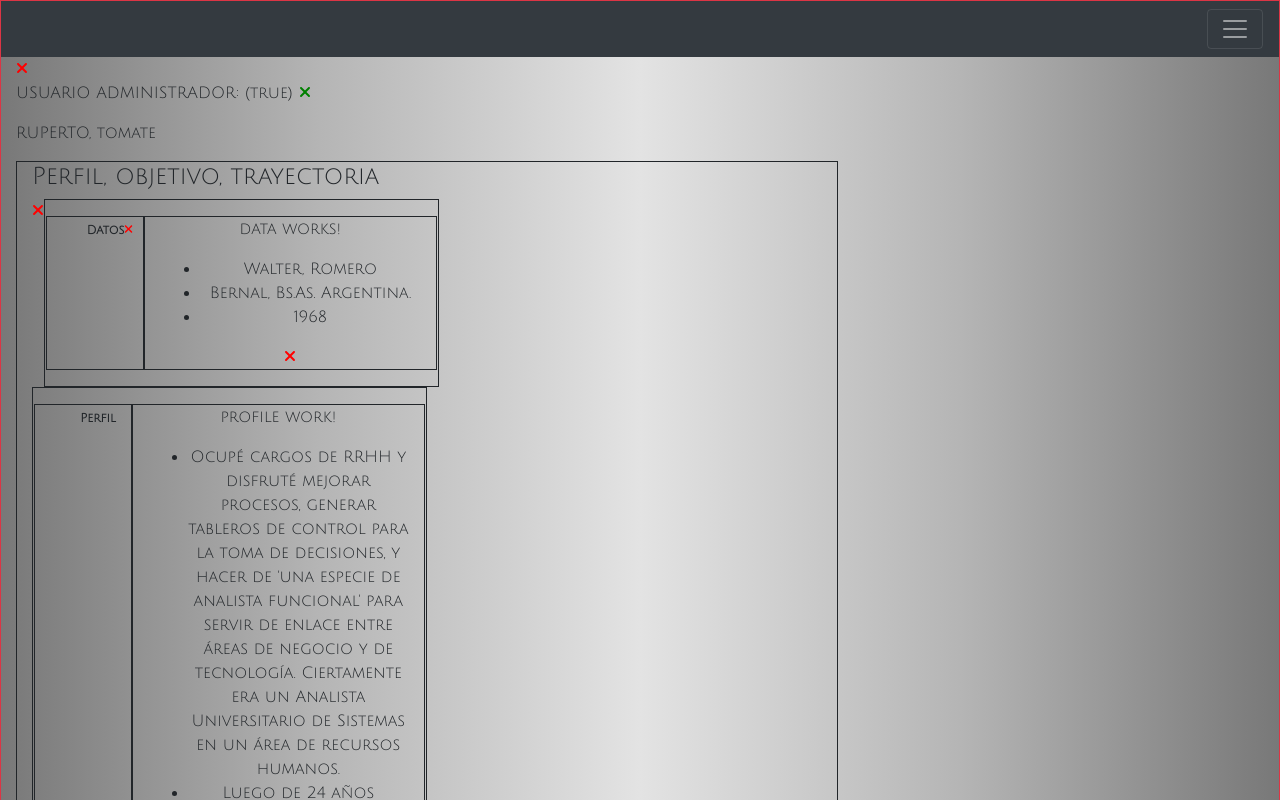
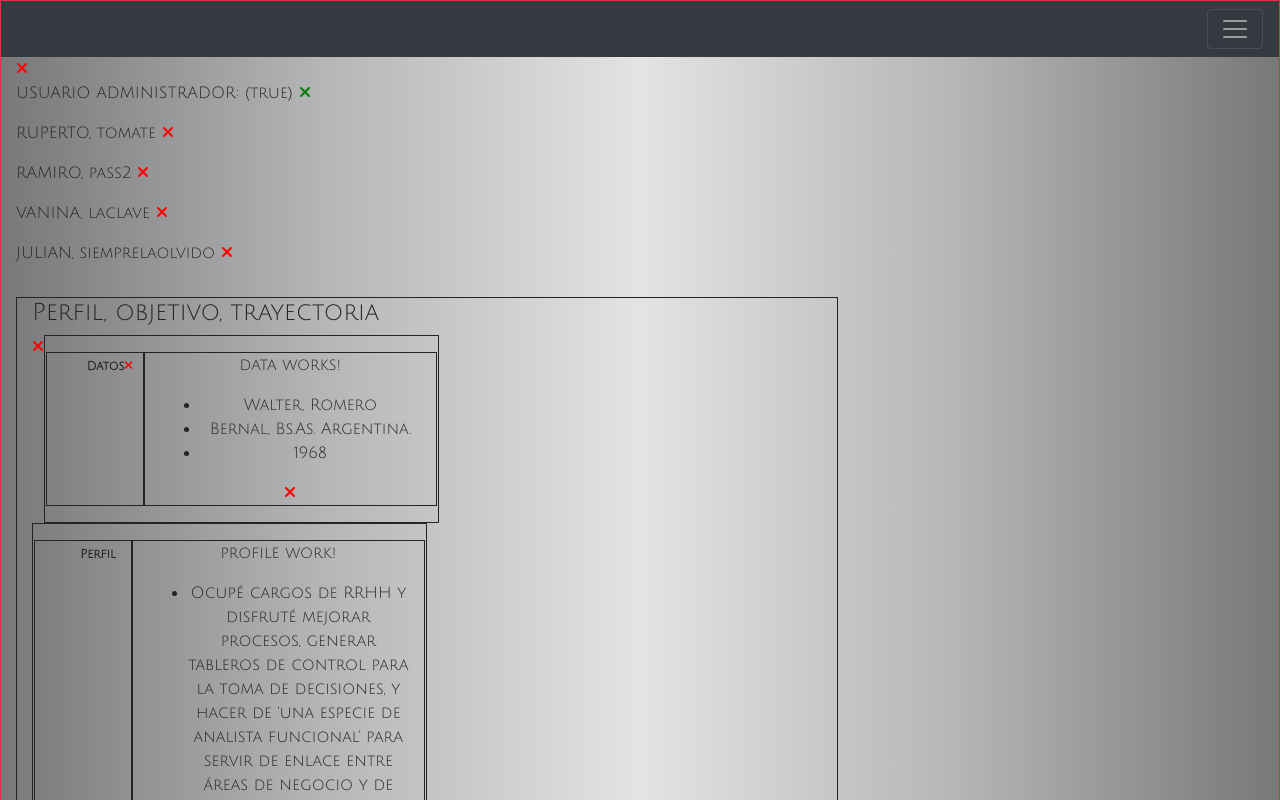
Before and after one commit to waldrom68/PortFolio, an Angular app in the folder PortfolioFrontEnd/angular-portfolio/: page / in a window 1280 px wide. Shown: the top 800 px of the page. Built offline with nearby package versions, Linux system fonts and the light colour scheme; data requests are answered from the project's data file.

Commit message:
implementada la funcionalidad de eliminar de db.json un usuario

```diff
--- a/PortfolioFrontEnd/angular-portfolio/db.json
+++ b/PortfolioFrontEnd/angular-portfolio/db.json
@@ -1,104 +1,122 @@
 {
-    "Users": [
+  "User": [
     {
         "id": 1,
         "username": "RUPERTO",
         "password": "tomate"
+    },
+    {
+        "id": 2,
+        "username": "RAMIRO",
+        "password": "pass2"
+    },
+    {
+        "id": 3,
+        "username": "VANINA",
+        "password": "laclave"
+    },
+    {
+        "id": 4,
+        "username": "JULIAN",
+        "password": "siemprelaolvido"
     }
   ],
-
   "Data": {
     "id": 1,
-        "name" : "Walter",
-        "last_name" : "Romero",
+    "name": "Walter",
+    "last_name": "Romero",
     "foto": "../assets/images/ico.svg",
-        "location" : "Bernal, Bs.As. Argentina.",
-        "profession" : ["Full Stack Developer","PYTHON - JAVA"],
-        "profile" :["Ocupé cargos de RRHH y disfruté mejorar procesos, generar tableros de control para la toma de decisiones, y hacer de 'una especie de analista funcional' para servir de enlace entre áreas de negocio y de tecnología. Ciertamente era un Analista Universitario de Sistemas en un área de recursos humanos.","Luego de 24 años trabajando en la universidad, ahora he vuelto a mi esencia: 'creatividad, innovación, sistemas y tecnología'.","En resumen, además de contar con criterio empresarial tengo conocimientos y experiencia para sumar valor a cualquier proyecto, y quienes me conocen destacarán mi compromiso para alcanzar objetivos, mi lealtad, integridad y disciplina."],
-        "objetive" : ["Me atraen los desafíos y aventuras en donde pueda seguir ayudando, creando, innovando, mejorando ...","Podés contactarme si tenés alguna idea o propuesta y será un plus si es divertida."],
-        "since" : "1968",
-        "experiencia_resume" : "SOY CLARAMENTE EL INDICADO"
+    "location": "Bernal, Bs.As. Argentina.",
+    "profession": [
+      "Full Stack Developer",
+      "PYTHON - JAVA"
+    ],
+    "profile": [
+      "Ocupé cargos de RRHH y disfruté mejorar procesos, generar tableros de control para la toma de decisiones, y hacer de 'una especie de analista funcional' para servir de enlace entre áreas de negocio y de tecnología. Ciertamente era un Analista Universitario de Sistemas en un área de recursos humanos.",
+      "Luego de 24 años trabajando en la universidad, ahora he vuelto a mi esencia: 'creatividad, innovación, sistemas y tecnología'.",
+      "En resumen, además de contar con criterio empresarial tengo conocimientos y experiencia para sumar valor a cualquier proyecto, y quienes me conocen destacarán mi compromiso para alcanzar objetivos, mi lealtad, integridad y disciplina."
+    ],
+    "objetive": [
+      "Me atraen los desafíos y aventuras en donde pueda seguir ayudando, creando, innovando, mejorando ...",
+      "Podés contactarme si tenés alguna idea o propuesta y será un plus si es divertida."
+    ],
+    "since": "1968",
+    "experiencia_resume": "SOY CLARAMENTE EL INDICADO"
   },
-
   "Formacion": [
     {
       "id": 1,
-            "start_date":"3/1990",
-            "end_date":"12/1996",
-            "institution":"UCALP",
-            "degree":"Analista de sistemas"
+      "start_date": "3/1990",
+      "end_date": "12/1996",
+      "institution": "UCALP",
+      "degree": "Analista de sistemas"
     },
     {
       "id": 2,
-            "start_date":"3/1990",
-            "end_date":"12/1996",
-            "institution":"EDUCACION IT",
-            "degree":"Full Stack Python"
+      "start_date": "3/1990",
+      "end_date": "12/1996",
+      "institution": "EDUCACION IT",
+      "degree": "Full Stack Python"
     }
   ],
-
   "WorkExperience": [
     {
       "id": 1,
-        "start_date":"09-1993",
-        "end_date":"02-2018",
-        "organization":"ITBA",
-        "position":"Director"
+      "start_date": "09-1993",
+      "end_date": "02-2018",
+      "organization": "ITBA",
+      "position": "Director"
     },
     {
       "id": 2,
-        "start_date":"09-1990",
-        "end_date":"12-1993",
-        "organization":"freelance",
-        "position":"Programador"
+      "start_date": "09-1990",
+      "end_date": "12-1993",
+      "organization": "freelance",
+      "position": "Programador"
     }
   ],
-
   "HardSkill": [
     {
       "id": 1,
-        "name":"Python",
-        "assessment":65
+      "name": "Python",
+      "assessment": 65
     },
     {
       "id": 2,
-        "name":"html",
-        "assessment":50
+      "name": "html",
+      "assessment": 50
     },
     {
       "id": 1,
-        "name":"CSS3",
-        "assessment":45
+      "name": "CSS3",
+      "assessment": 45
     }
   ],
-
   "SoftSkill": [
     {
       "id": 1,
-            "name":"Amabilidad",
-            "assessment":7
+      "name": "Amabilidad",
+      "assessment": 7
     },
     {
       "id": 2,
-            "name":"Respeto",
-            "assessment":6
+      "name": "Respeto",
+      "assessment": 6
     },
     {
       "id": 3,
-            "name":"Integridad",
-            "assessment":9
+      "name": "Integridad",
+      "assessment": 9
     }
   ],
-
   "Intereses": [
     {
       "id": 1,
-         "name":"Paddel"
+      "name": "Paddel"
     },
     {
       "id": 2,
-         "name":"Viajar"
+      "name": "Viajar"
     }
   ]
-
 }
--- a/PortfolioFrontEnd/angular-portfolio/src/app/data.ts
+++ b/PortfolioFrontEnd/angular-portfolio/src/app/data.ts
@@ -44,7 +44,7 @@ export interface Intereses {
     name:string;
 }
 
-export interface Users {
+export interface User {
     id: number;
     username: string;
     password: string;
--- a/PortfolioFrontEnd/angular-portfolio/src/app/mock-data.ts
+++ b/PortfolioFrontEnd/angular-portfolio/src/app/mock-data.ts
@@ -1,7 +1,7 @@
-import {Data, Formacion, HardSkill, SoftSkill, Intereses, WorkExperience, Users} from './data'
+import {Data, Formacion, HardSkill, SoftSkill, Intereses, WorkExperience, User} from './data'
 
 
-export const USERS: Users[] = [
+export const USERS: User[] = [
     {
         id: 1,
         username: "waldrom",
--- a/PortfolioFrontEnd/angular-portfolio/src/app/service/user.service.ts
+++ b/PortfolioFrontEnd/angular-portfolio/src/app/service/user.service.ts
@@ -6,7 +6,7 @@ import { Observable, of } from 'rxjs';
 
 // Esto es para leer los datos del script mock, pero este servicio es reeplazado por un
 // servidor de base de datos, actualmente respaldada por un json
-import { Users } from '../data'
+import { User } from '../data'
 import { USERS } from '../mock-data';
 
 import { HttpClient, HttpHandler } from '@angular/common/http'
@@ -17,19 +17,24 @@ import { HttpClient, HttpHandler } from '@angular/common/http'
 
 export class UserService {
   // se define la variable que apunta al http del servidor de API con el json
-  private apiURL = 'http://localhost:5000/Users'
+  private apiURL = 'http://localhost:5000/User'
   constructor(
     // inicializamos el metodo http
     private http: HttpClient
   ) {}
 
-  getUsers(): Observable<Users[]> {
-    return this.http.get<Users[]>(this.apiURL)
+  getUsers(): Observable<User[]> {
+    return this.http.get<User[]>(this.apiURL)
     // parte del codigo que leia los datos de /mock-data
       // const users = of(USERS);
       // return users
     // codigo que usa el servidor api
   }
+  delUsers(user:User): Observable<User[]>{
+    const url = `${this.apiURL}/${user.id}`
+    console.log("url del servicio de borrado", url)
+    return this.http.delete<User[]>(url)
+  }
 
 
 
--- a/PortfolioFrontEnd/angular-portfolio/src/app/users/user-data-item/user-data-item.component.html
+++ b/PortfolioFrontEnd/angular-portfolio/src/app/users/user-data-item/user-data-item.component.html
@@ -1 +1,9 @@
-{{user.username}}, {{user.password}}
+<p>
+    {{user.username}}, {{user.password}}
+    <fa-icon
+        [icon]="faTimes"
+        [ngStyle] = "{'color':'red'}"
+        (click)="onDelete(user)"
+        >
+    </fa-icon>
+</p>
--- a/PortfolioFrontEnd/angular-portfolio/src/app/users/user-data-item/user-data-item.component.ts
+++ b/PortfolioFrontEnd/angular-portfolio/src/app/users/user-data-item/user-data-item.component.ts
@@ -1,8 +1,8 @@
-import { Component, Input, OnInit } from '@angular/core';
+import { Component, Input, OnInit, Output, EventEmitter } from '@angular/core';
 
 import { faTimes } from '@fortawesome/free-solid-svg-icons';
 
-import { Users } from '../../data'
+import { User } from '../../data'
 
 @Component({
   selector: 'app-user-data-item',
@@ -10,16 +10,24 @@ import { Users } from '../../data'
   styleUrls: ['./user-data-item.component.css']
 })
 export class UserDataItemComponent implements OnInit {
-  faTimes = faTimes
+  faTimes = faTimes;
 
-  @Input() user : Users
+  @Input() user : User;
+  // extraigo el delete para que lo maneje la lista de usuarios y no la instancia de usuario
+  @Output() onDeleteUser: EventEmitter<User> = new EventEmitter()
 
 
-  prueba:string = "User item data"
-  constructor() { }
+  prueba:string = "User item data";
+  constructor() {
+  }
 
   ngOnInit() {
+  }
+
+  onDelete(user: User) {
+    console.log("Recibo pedido de eliminar un item del listado");
+    // llamo al metodo del padre via emit()
+    this.onDeleteUser.emit(user);
 
   }
-
 }
--- a/PortfolioFrontEnd/angular-portfolio/src/app/users/user-data/user-data.component.html
+++ b/PortfolioFrontEnd/angular-portfolio/src/app/users/user-data/user-data.component.html
@@ -1,8 +1,10 @@
 <p>
   USUARIO ADMINISTRADOR: ({{isAdmin}})
   <fa-icon
-  [icon]="faTimes"
-  [ngStyle] = "{'color':'green'}" >
+    [icon]="faTimes"
+    [ngStyle] = "{'color':'green'}"
+
+    >
   </fa-icon>
 </p>
 
@@ -13,6 +15,7 @@
   <app-user-data-item
     *ngFor="let item of users"
       [user]="item"
+      (onDeleteUser)="deleteUser(item)"
     >
   ></app-user-data-item>
 
--- a/PortfolioFrontEnd/angular-portfolio/src/app/users/user-data/user-data.component.ts
+++ b/PortfolioFrontEnd/angular-portfolio/src/app/users/user-data/user-data.component.ts
@@ -1,10 +1,10 @@
-import { Component, OnInit } from '@angular/core';
+import { Component, OnInit, Input } from '@angular/core';
 import { UserService } from '../../service/user.service';
 
 import { faTimes, faUserSecret } from '@fortawesome/free-solid-svg-icons';
 
 
-import { Users } from '../../data'
+import { User } from '../../data'
 import { USERS } from '../../mock-data';
 
 // Est importaciones serán reemplazadas por user.service, quien se encargará de la gestion de los datos
@@ -15,11 +15,13 @@ import { USERS } from '../../mock-data';
   styleUrls: ['./user-data.component.css']
 })
 export class UserDataComponent implements OnInit {
-
-  users: Users[] = [];
+  users: User[] = [];
   faTimes = faTimes
 
   prueba:string = "Users Data"
+
+  // @Input() user:Users
+
   constructor(
       private userService: UserService
   ) { }
@@ -36,4 +38,9 @@ export class UserDataComponent implements OnInit {
       // console.log(this.users)
   }
 
+  deleteUser(user: User) {
+    console.log("Padre recibe pedido de eliminar a:", user)
+    this.userService.delUsers(user).subscribe();
+
+  }
 }
```
Lines whose indentation alone changed are shown as unchanged.
